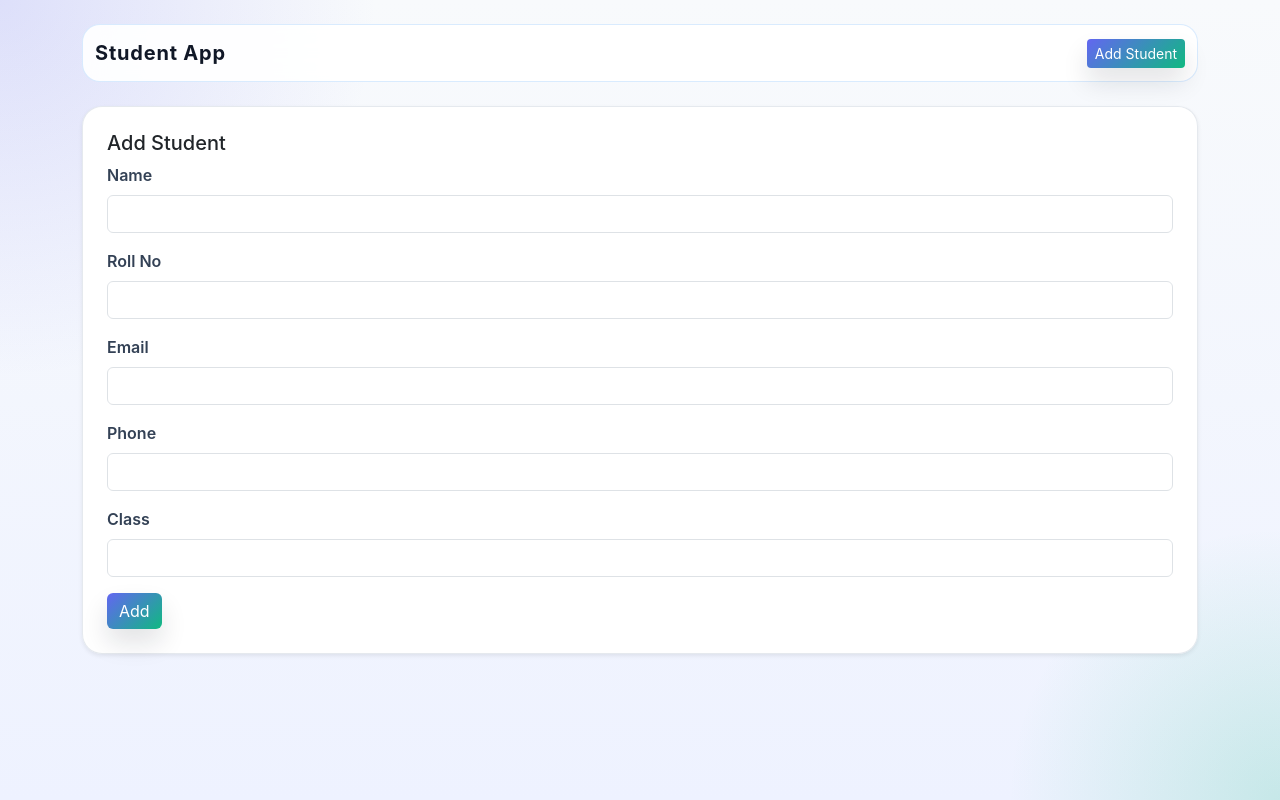
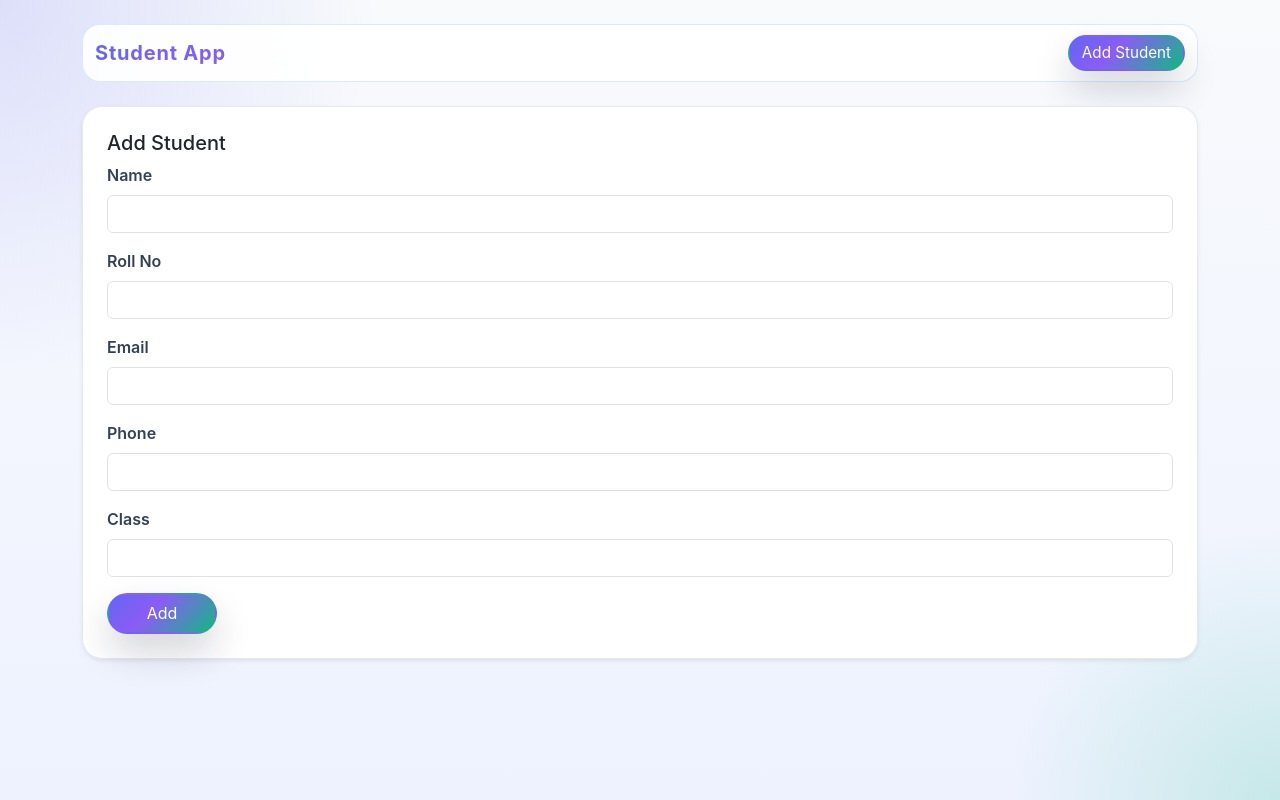
Before and after one commit to joshi-bhargav001/Student_Management_Frontend, a React (Vite) app: page /add in a window 1280 px wide. Built offline with nearby package versions, Linux system fonts and the light colour scheme; no server answers.

Commit message:
Required some changes

```diff
--- a/src/components/StudentRow.jsx
+++ b/src/components/StudentRow.jsx
@@ -2,9 +2,13 @@ import React from 'react'
 import { Link } from 'react-router-dom'
 
 export default function StudentRow({ student, onDelete }) {
+  // show only numeric part of rollNo (remove any prefix like "ROLL-")
+  const rollDigits = String(student.rollNo ?? '').replace(/[^0-9]/g, '');
+  const rollDisplay = rollDigits.length ? rollDigits : student.rollNo;
+
   return (
     <tr className="table-row">
-      <td><strong>{student.rollNo}</strong></td>
+      <td><strong>{rollDisplay}</strong></td>
       <td>{student.name}</td>
       <td><a href={`mailto:${student.email}`}>{student.email}</a></td>
       <td><a href={`tel:${student.mobile || student.phone}`}>{student.mobile || student.phone}</a></td>
--- a/src/pages/Dashboard.jsx
+++ b/src/pages/Dashboard.jsx
@@ -19,14 +19,13 @@ export default function Dashboard(){
     <div>
       <div className="dashboard-header mb-4">
         <h2>Manage students with ease</h2>
-        <p className="text-secondary">Search, edit, and track student records in one colorful dashboard.</p>
       </div>
 
       <div className="row gx-4 gy-3 mb-4">
-        <div className="col-md-4">
-          <div className="stats-card shadow-sm">
+        <div className="col-md-4 d-flex justify-content-center">
+          <div className="stats-card shadow-sm text-center">
             <h6>Total Students</h6>
-            <h3>{total}</h3>
+            <h3 className="stats-value">{total}</h3>
           </div>
         </div>
         <div className="col-md-8">
--- a/src/styles.css
+++ b/src/styles.css
@@ -19,25 +19,35 @@ body {
   backdrop-filter: blur(14px);
   border-radius: 18px;
   border: 1px solid rgba(147,197,253,0.35);
+  overflow: visible; /* allow elevated children like buttons */
 }
 
 .brand-logo {
   font-weight: 700;
   letter-spacing: 0.04em;
-  color: #111827;
+  background: linear-gradient(135deg, #6366f1 0%, #8b5cf6 100%);
+  -webkit-background-clip: text;
+  -webkit-text-fill-color: transparent;
+  background-clip: text;
 }
 
 .btn-gradient {
-  background: linear-gradient(135deg, #6366f1 0%, #10b981 100%);
-  border: none;
+  background: linear-gradient(135deg, #6366f1 0%, #8b5cf6 40%, #10b981 100%);
+  border: 2px solid rgba(255,255,255,0.18);
   color: #ffffff;
-  box-shadow: 0 14px 26px rgba(15,23,42,0.12);
+  box-shadow: 0 18px 36px rgba(15,23,42,0.18);
+  padding: 0.55rem 1.1rem;
+  border-radius: 14px;
+  min-width: 110px;
+  z-index: 20;
 }
 
 .btn-gradient:hover,
 .btn-gradient:focus {
-  background: linear-gradient(135deg, #4f46e5 0%, #0f766e 100%);
+  background: linear-gradient(135deg, #4f46e5 0%, #7c3aed 40%, #0f766e 100%);
   color: #ffffff;
+  transform: translateY(-2px);
+  box-shadow: 0 22px 46px rgba(15,23,42,0.22);
 }
 
 .stats-card,
@@ -48,16 +58,36 @@ body {
   border-radius: 20px;
   border: 1px solid rgba(148,163,184,0.24);
 }
+.stats-card {
+  display: flex;
+  flex-direction: column;
+  justify-content: center;
+  align-items: center;
+  text-align: center;
+  gap: 0.25rem;
+  padding: 1.25rem 1.5rem;
+  min-height: 120px;
+  margin: 0 auto; /* center the card horizontally */
+  width: 360px;
+  max-width: 100%;
+  background: linear-gradient(135deg, rgba(255,255,255,0.98) 0%, rgba(238,242,255,0.9) 100%);
+  border: 1px solid rgba(99,102,241,0.12);
+}
 
-.stats-card {
-  padding: 1.75rem 1.5rem;
+.stats-card h3 {
+  color: #111827 !important;
+  font-weight: 800;
+  margin: 0;
+  font-size: 2.25rem;
+  line-height: 1;
 }
 
 .stats-card h6 {
-  color: #4b5563;
-  letter-spacing: 0.07em;
+  margin: 0;
+  font-size: 0.85rem;
+  letter-spacing: 0.08em;
+  color: #475569;
   text-transform: uppercase;
-  margin-bottom: 0.75rem;
 }
 
 .search-card {
@@ -68,9 +98,76 @@ body {
   transform: translateY(-2px);
 }
 
+/* Button styling for table action buttons */
+.btn {
+  display: inline-flex;
+  align-items: center;
+  justify-content: center;
+  gap: 0.5rem;
+  border-radius: 9999px; /* make buttons fully rounded (pill) */
+  padding: 0.4rem 0.9rem;
+  border: 2px solid transparent;
+  cursor: pointer;
+  transition: all 180ms ease;
+  box-sizing: border-box;
+}
+
+.btn-sm {
+  padding: 0.35rem 0.75rem;
+  font-size: 0.95rem;
+  line-height: 1;
+  min-height: 36px;
+  min-width: 48px;
+  border-radius: 9999px; /* ensure small buttons are pill-shaped */
+}
+
+.btn-group {
+  display: inline-flex;
+  gap: 1rem; /* ensure visible space between buttons */
+  align-items: center;
+}
+
+/* Edit button (blue outline) */
+.btn-outline-primary {
+  color: #2563eb;
+  background: transparent;
+  border: 2px solid rgba(37,99,235,0.22);
+  border-radius: 9999px;
+  padding: 0.38rem 0.78rem;
+  box-shadow: 0 6px 14px rgba(37,99,235,0.03);
+  transition: border-color 150ms ease, box-shadow 150ms ease, transform 150ms ease;
+}
+
+.btn-outline-primary:hover {
+  border-color: rgba(37,99,235,0.48);
+  transform: translateY(-2px);
+  box-shadow: 0 10px 28px rgba(37,99,235,0.06);
+}
+
+/* Delete button (red outline) */
+.btn-outline-danger {
+  color: #111827;
+  background: transparent;
+  border: 2px solid rgba(239,68,68,0.22);
+  border-radius: 9999px;
+  padding: 0.38rem 0.78rem;
+  box-shadow: 0 6px 14px rgba(239,68,68,0.03);
+  transition: border-color 150ms ease, box-shadow 150ms ease, transform 150ms ease;
+}
+
+.btn-outline-danger:hover {
+  border-color: rgba(239,68,68,0.48);
+  transform: translateY(-2px);
+  box-shadow: 0 10px 28px rgba(239,68,68,0.06);
+}
+
 .dashboard-header h2 {
   font-size: clamp(1.9rem, 2.5vw, 2.5rem);
   margin-bottom: 0.25rem;
+  background: linear-gradient(135deg, #6366f1 0%, #8b5cf6 60%, #10b981 100%);
+  -webkit-background-clip: text;
+  -webkit-text-fill-color: transparent;
+  background-clip: text;
 }
 
 .dashboard-header p {
@@ -105,19 +202,51 @@ body {
 .table td {
   vertical-align: middle;
   border-top: 1px solid rgba(148,163,184,0.18);
+  padding: 0.75rem 1rem;
+}
+
+.table thead th {
+  background: linear-gradient(135deg, #6366f1 0%, #8b5cf6 100%);
+  color: #ffffff;
+  font-weight: 700;
+  text-transform: uppercase;
+  box-shadow: 0 4px 8px rgba(99,102,241,0.08);
+}
+
+.table tbody tr:nth-child(even) {
+  background: rgba(99,102,241,0.03);
+}
+
+.table tbody tr:nth-child(odd) {
+  background: rgba(255,255,255,0.01);
+}
+
+.table td:first-child {
+  color: #111827; /* make roll number text black */
+  font-weight: 700;
+  width: 64px;
 }
 
 .table-hover tbody tr:hover {
-  background: rgba(99,102,241,0.07);
+  /* touch devices: no hover. desktop hover defined below */
+}
+
+@media (hover: hover) and (pointer: fine) {
+  .table-hover tbody tr:hover {
+    background: linear-gradient(90deg, rgba(99,102,241,0.06) 0%, rgba(16,185,129,0.03) 100%);
+    transform: translateY(-2px);
+    box-shadow: 0 6px 18px rgba(16,185,129,0.06);
+  }
 }
 
 .table-row td a {
-  color: #2563eb;
+  color: #111827; /* make links in table appear as normal black text */
   text-decoration: none;
 }
 
 .table-row td a:hover {
   text-decoration: underline;
+  color: #0f172a; /* slightly darker on hover */
 }
 
 .form-label {
```
